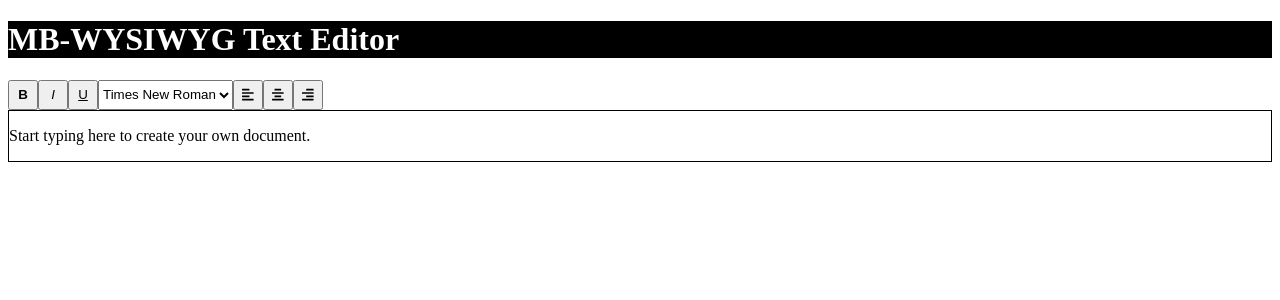
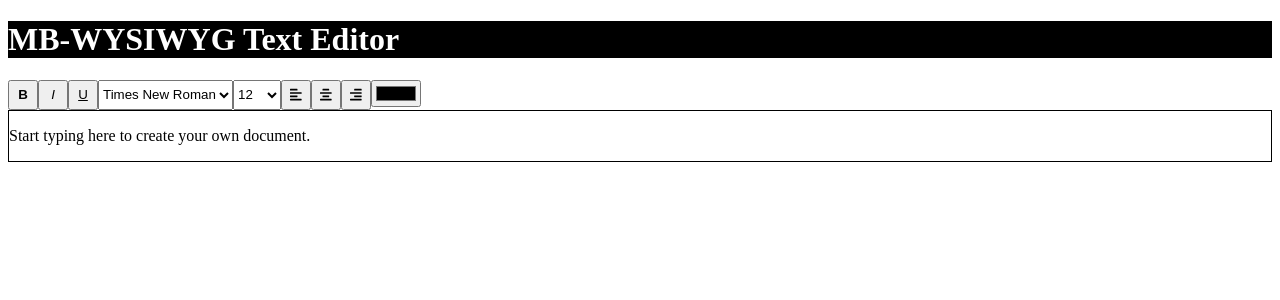
Before and after one commit to AndrewRLloyd88/mb-text-editor, a React (Vite) app: page / in a window 1280 px wide. Shown: the top 300 px of the page. Built offline with nearby package versions, Linux system fonts and the light colour scheme.

Commit message:
get font size working

```diff
--- /dev/null
+++ b/src/ColorSelector.tsx
@@ -0,0 +1,26 @@
+import React, { useState } from 'react';
+
+export default function ColorSelector() {
+  const [color, setColor] = useState('#000000');
+
+  const handleChange = (e) => {
+    setColor(e.target.value);
+  };
+
+  const changeColor = () => {
+    document.execCommand('foreColor', false, color);
+  };
+
+  return (
+    <div>
+      <input
+        type="color"
+        id="favcolor"
+        name="favcolor"
+        value={color}
+        onChange={(e) => handleChange(e)}
+        onBlur={changeColor}
+      />
+    </div>
+  );
+}
--- a/src/FontSelector.tsx
+++ b/src/FontSelector.tsx
@@ -2,7 +2,6 @@ import React, { useState } from 'react';
 
 export default function FontSelector() {
   const changeFont = (e) => {
-    console.log(e.target.value);
     document.execCommand('fontName', false, e.target.value);
     console.log('font');
   };
--- /dev/null
+++ b/src/FontSizeSelector.tsx
@@ -0,0 +1,41 @@
+import React, { useState } from 'react';
+import FontSizeSelector from './FontSizeSelector';
+
+export default function FontSizeSelector() {
+  const [fontSize, setFontSize] = useState(12);
+
+  const changeSize = (e) => {
+    let range = window.getSelection().getRangeAt(0);
+    const oldContent = document.createTextNode(range.toString());
+    const newElement = document.createElement('span');
+    newElement.style.fontSize = `${e.target.value}px`;
+    newElement.append(oldContent);
+    range.deleteContents();
+    range.insertNode(newElement);
+  };
+
+  return (
+    <select id="input-font" className="input" onChange={(e) => changeSize(e)}>
+      <option value={fontSize}>{fontSize}</option>
+      <option value="6.5">6.5</option>
+      <option value="7.5">7.5</option>
+      <option value="8">8</option>
+      <option value="9">9</option>
+      <option value="10">10</option>
+      <option value="10.5">10.5</option>
+      <option value="11">11</option>
+      <option value="12">12</option>
+      <option value="14">14</option>
+      <option value="16">16</option>
+      <option value="18">18</option>
+      <option value="20">20</option>
+      <option value="22">22</option>
+      <option value="26">26</option>
+      <option value="28">28</option>
+      <option value="36">36</option>
+      <option value="48">48</option>
+      <option value="56">56</option>
+      <option value="72">72</option>
+    </select>
+  );
+}
--- a/src/Toolbar.tsx
+++ b/src/Toolbar.tsx
@@ -8,8 +8,8 @@ import {
   faAlignLeft,
   faAlignRight,
 } from '@fortawesome/free-solid-svg-icons';
-
-// library.add(faAlignCenter, faAlignLeft, faAlignRight);
+import ColorSelector from './ColorSelector';
+import FontSizeSelector from './FontSizeSelector';
 
 export default function Toolbar() {
   return (
@@ -18,10 +18,12 @@ export default function Toolbar() {
       <Button id="Italic"></Button>
       <Button id="Underline"></Button>
       <FontSelector />
+      <FontSizeSelector />
       <Button id="Justify-Left" icon={faAlignLeft}></Button>
       <Button id="Justify-Center" icon={faAlignCenter}></Button>
 
       <Button id="Justify-Right" icon={faAlignRight}></Button>
+      <ColorSelector />
     </div>
   );
 }
```
Also changed, not shown: 1 other file (tests, documents, lock files or other folders).
